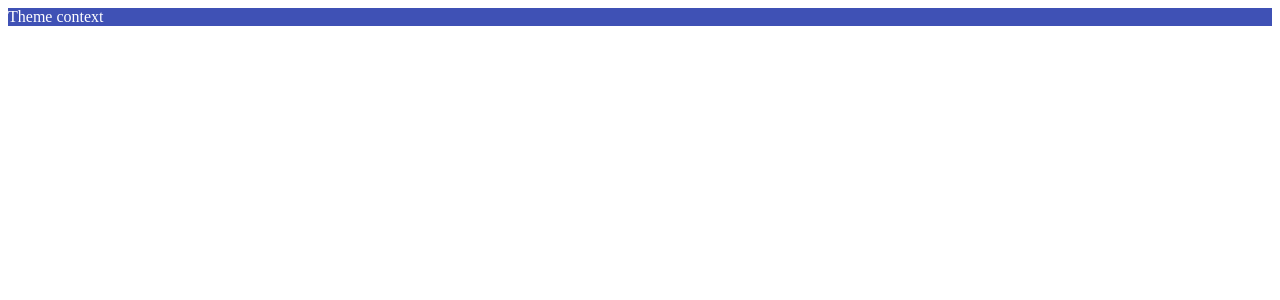
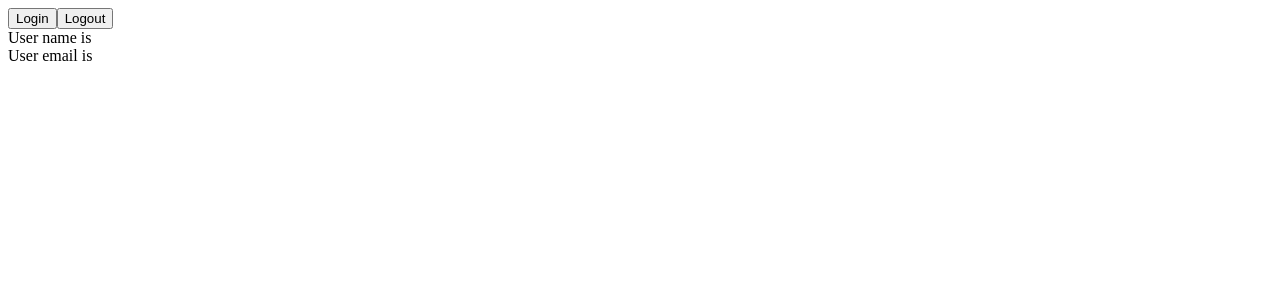
Before and after one commit to kaluczadzsi/react-typescript, a React (Vite) app: page / in a window 1280 px wide. Shown: the top 300 px of the page. Built offline with nearby package versions, Linux system fonts and the light colour scheme.

Commit message:
usecontext future value

```diff
--- a/src/App.tsx
+++ b/src/App.tsx
@@ -1,13 +1,12 @@
-import { ThemeContextProvider } from './components/context/ThemeContext';
-import { theme } from './components/context/theme';
-import Box from './components/context/Box';
+import { UserContextProvider } from './components/context/UserContext';
+import User from './components/context/User';
 
 const App = () => {
   return (
     <>
-      <ThemeContextProvider>
-        <Box />
-      </ThemeContextProvider>
+      <UserContextProvider>
+        <User />
+      </UserContextProvider>
     </>
   );
 };
--- /dev/null
+++ b/src/components/context/User.tsx
@@ -0,0 +1,28 @@
+import { useContext } from 'react';
+import { UserContext } from './UserContext';
+
+const User = () => {
+  const userContext = useContext(UserContext);
+
+  const handleLogin = () => {
+    userContext.setUser({
+      name: 'Mike',
+      email: 'ironmike@gmail.com',
+    });
+  };
+
+  const handleLogout = () => {
+    userContext.setUser(null);
+  };
+
+  return (
+    <div>
+      <button onClick={handleLogin}>Login</button>
+      <button onClick={handleLogout}>Logout</button>
+      <div>User name is {userContext.user?.name}</div>
+      <div>User email is {userContext.user?.email}</div>
+    </div>
+  );
+};
+
+export default User;
--- /dev/null
+++ b/src/components/context/UserContext.tsx
@@ -0,0 +1,26 @@
+import { createContext, useState } from 'react';
+
+export type AuthUser = {
+  name: string;
+  email: string;
+};
+
+export const UserContext = createContext({} as UserContextType);
+
+type UserContextType = {
+  user: AuthUser | null;
+  setUser: React.Dispatch<React.SetStateAction<AuthUser | null>>;
+};
+
+type UserContextProviderProps = {
+  children: React.ReactNode;
+};
+
+export const UserContextProvider = ({ children }: UserContextProviderProps) => {
+  const [user, setUser] = useState<AuthUser | null>(null);
+  return (
+    <UserContext.Provider value={{ user, setUser }}>
+      {children}
+    </UserContext.Provider>
+  );
+};
```
